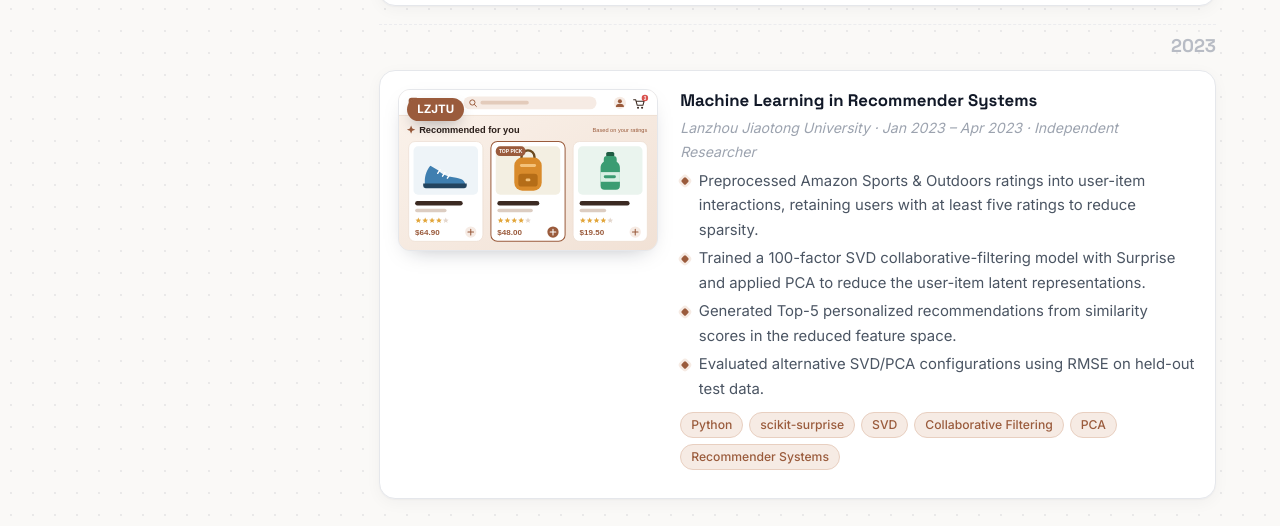
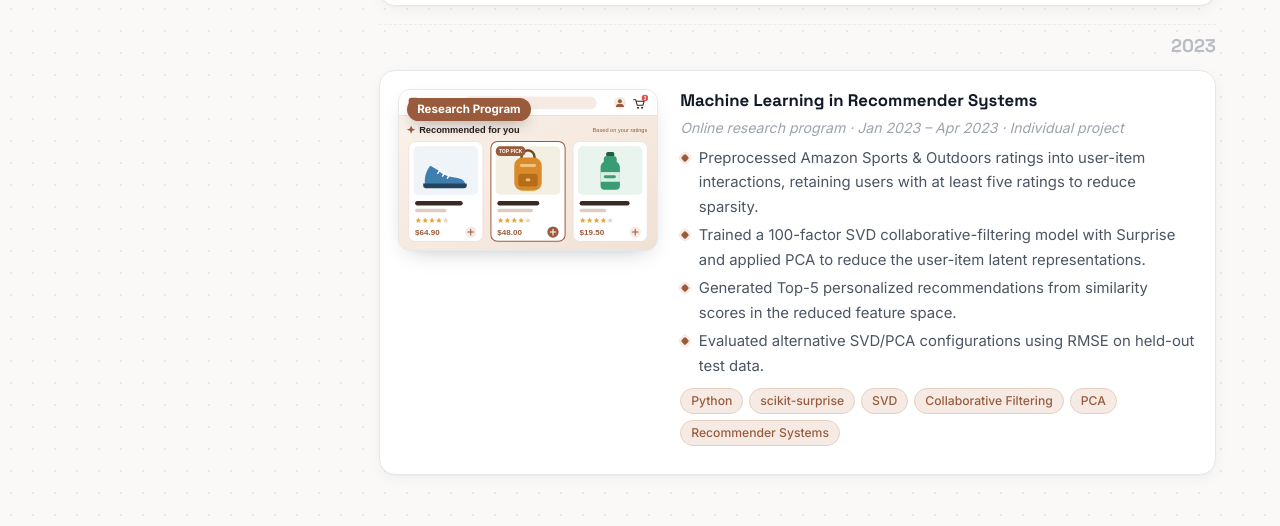
Before and after one commit to Alex-Xuyang-Wang/Alex-Xuyang-Wang.github.io, a plain HTML site: page index.html in a window 1280 px wide. Shown: the part 7196-7722 px from the top of the page. Drawn offline with Linux system fonts and the light colour scheme; some icons are missing.

Commit message:
Label recommender project as an online research program
Co-Authored-By: Claude Fable 5.2 <noreply@anthropic.com>

```diff
--- a/index.html
+++ b/index.html
@@ -350,12 +350,12 @@
 
       <article class="card project rv" id="proj-recsys">
         <div class="project-thumb">
-          <span class="badge">LZJTU</span>
+          <span class="badge">Research Program</span>
           <img src="assets/img/projects/recsys.svg" alt="Online store showing personalized product recommendations" loading="lazy">
         </div>
         <div>
           <h3>Machine Learning in Recommender Systems</h3>
-          <div class="project-meta">Lanzhou Jiaotong University · Jan 2023 – Apr 2023 · Independent Researcher</div>
+          <div class="project-meta">Online research program · Jan 2023 – Apr 2023 · Individual project</div>
           <ul>
             <li>Preprocessed Amazon Sports &amp; Outdoors ratings into user-item interactions, retaining users with at least five ratings to reduce sparsity.</li>
             <li>Trained a 100-factor SVD collaborative-filtering model with Surprise and applied PCA to reduce the user-item latent representations.</li>
```
